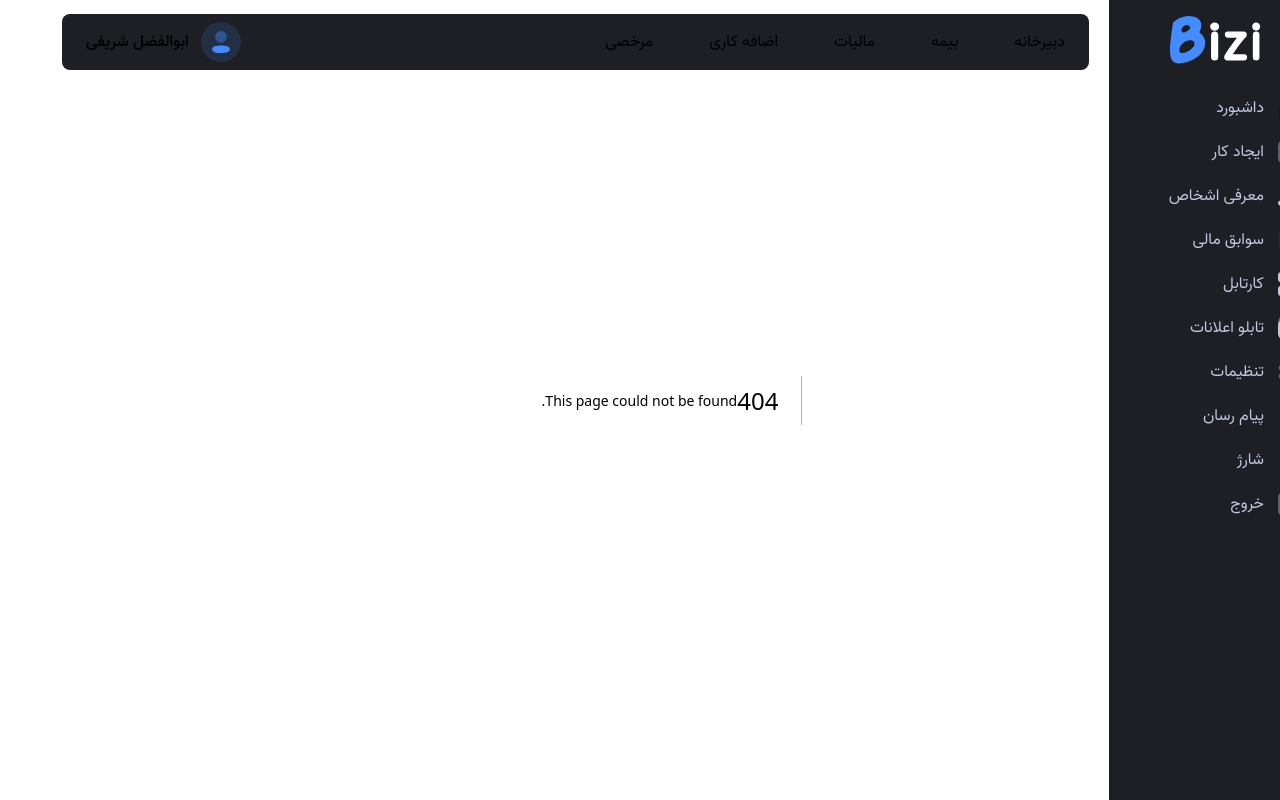
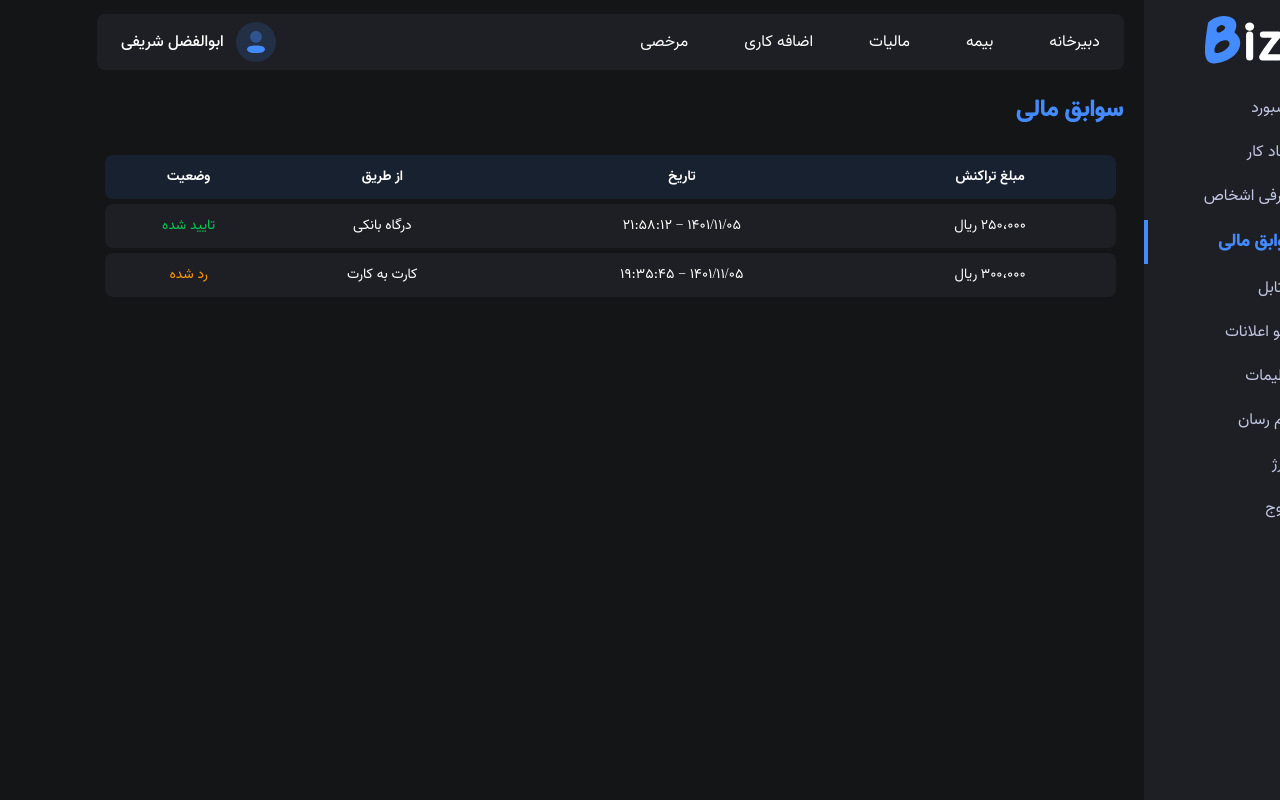
Before and after one commit to vcabolfazl/Admin-Dashboard, a Next.js app: page /Financial in a window 1280 px wide. Before the commit this address had no page. Built offline with nearby package versions, Linux system fonts and the light colour scheme.

Commit message:
feat => Development of the Financial  page

```diff
--- a/src/components/navbar.jsx
+++ b/src/components/navbar.jsx
@@ -5,13 +5,13 @@ import React from 'react'
 export default function Navbar({ hidden }) {
   const router = useRouter()
   return (
-    <nav className={`fixed w-2/3 md:w-1/6 h-full top-0 right-0 bg-primry py-4 z-30  ${hidden ? "hidden md:block" : null}`}>
+    <nav style={{ zIndex: "999" }} className={`fixed w-2/3 md:w-1/6 h-full top-0 right-0 bg-primry py-4 z-50  ${hidden ? "hidden md:block" : null}`}>
       <div className="flex justify-center mb-6">
         <svg className='w-[91px] h-[48px]'>
           <use href='#Logo'></use>
         </svg>
       </div>
-      <ul className='space-y-1'>
+      <ul className='space-y-1 z-50'>
         <li className={`w-full px-5 py-2 ${router.pathname == "/" ? "navLink__active" : "font-VazirR text-deactivate"}`}>
           <Link href={"/"} className='flex gap-x-3.5 items-center w-fit'>
             <svg className='w-6 h-6'>
@@ -30,7 +30,7 @@ export default function Navbar({ hidden }) {
           </Link>
         </li>
 
-        <li className={`w-full px-5 py-2   ${router.pathname == "/users" ? "navLink__active" : "font-VazirR text-deactivate"}`}>
+        <li className={`w-full px-5 py-2 ${router.pathname == "/users" ? "navLink__active" : "font-VazirR text-deactivate"}`}>
           <Link href={"/users"} className='flex gap-x-3.5 items-center w-fit'>
             <svg className='w-6 h-6'>
               <use href='#users'></use>
@@ -39,8 +39,8 @@ export default function Navbar({ hidden }) {
           </Link>
         </li>
 
-        <li className={`w-full px-5 py-2   ${router.pathname == "/docs" ? "navLink__active" : "font-VazirR text-deactivate"}`}>
-          <Link href={"/docs"} className='flex gap-x-3.5 items-center w-fit'>
+        <li className={`w-full px-5 py-2   ${router.pathname == "/Financial" ? "navLink__active" : "font-VazirR text-deactivate"}`}>
+          <Link href={"/Financial"} className='flex gap-x-3.5 items-center w-fit'>
             <svg className='w-6 h-6'>
               <use href='#docs'></use>
             </svg>
--- /dev/null
+++ b/src/pages/Financial.jsx
@@ -0,0 +1,62 @@
+import Link from 'next/link'
+import React from 'react'
+
+export default function Financial() {
+ return (
+  <div className="mt-20 float-left w-full md:w-5/6 md:px-5 md:pt-3.5">
+   <h2 className="font-VazirB text-2xl text-secondary px-5 md:px-0">سوابق مالی</h2>
+
+
+   <div className="relative scroll overflow-auto mt-6 max-h-[30rem]">
+    <table className="w-full text-sm text-center px-2">
+     <thead className="bg-[#448BFF]/10">
+      <tr>
+       <th scope="col" className="py-3 rounded-s-lg pr-2">
+        مبلغ تراکنش
+       </th>
+       <th scope="col">
+        تاریخ
+       </th>
+       <th scope="col">
+        از طریق
+       </th>
+       <th scope="col" className='py-3  rounded-l-lg'>
+        وضعیت
+       </th>
+      </tr>
+     </thead>
+     <tbody>
+      <tr className=" bg-primry">
+       <td scope="row" className="py-3 rounded-s-lg pr-2">
+        ۲۵۰،۰۰۰ ریال
+       </td>
+       <td>
+        ۱۴۰۱/۱۱/۰۵ − ۲۱:۵۸:۱۲
+       </td>
+       <td>
+        درگاه بانکی
+       </td>
+       <td className='rounded-l-lg text-green'>
+        تایید شده
+       </td>
+      </tr>
+      <tr className=" bg-primry">
+       <td scope="row" className="py-3 rounded-s-lg pr-2">
+        ۳۰۰،۰۰۰ ریال
+       </td>
+       <td>
+        ۱۴۰۱/۱۱/۰۵ − ۱۹:۳۵:۴۵
+       </td>
+       <td>
+        کارت به کارت
+       </td>
+       <td className='rounded-l-lg text-orange'>
+        رد شده
+       </td>
+      </tr>
+     </tbody>
+    </table>
+   </div>
+  </div>
+ )
+}
```
